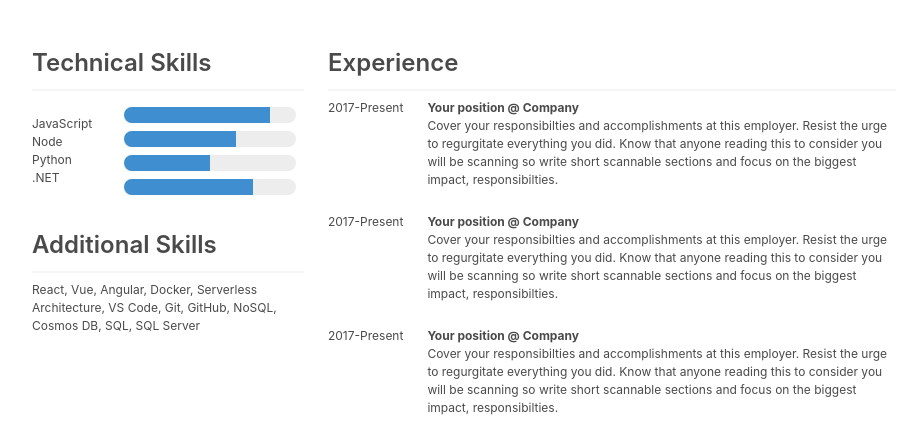
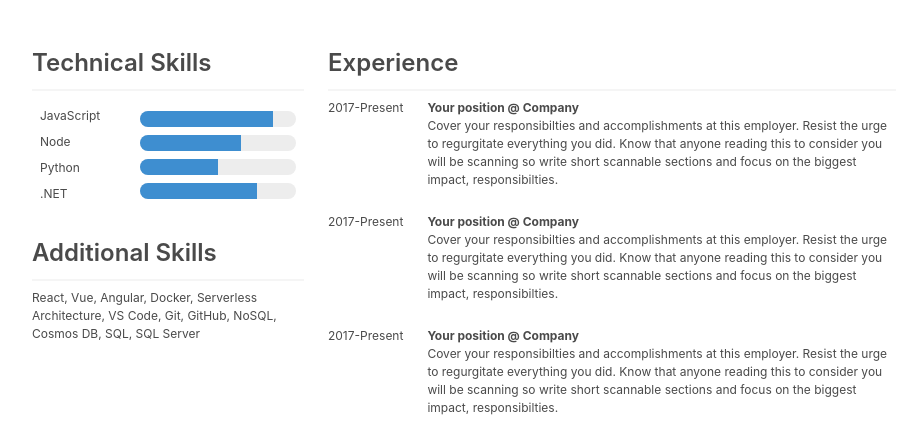
Before and after one commit to burkeholland/bulma-resume, a plain HTML site: page index.html in a window 1280 px wide. Shown: the part 657-1095 px from the top of the page, without its empty margins (176-1094 px from the left). Drawn offline with nearby package versions, Linux system fonts and the light colour scheme.

Commit message:
Update column spacing and add IDs to elements

```diff
--- a/index.html
+++ b/index.html
@@ -103,7 +103,7 @@
             </section>
             <section id="aboutMe" class="section">
                 <div class="columns is-vcentered is-mobile">
-                    <div class="column is-narrow is-hidden-mobile">
+                    <div id="photo" class="column is-narrow is-hidden-mobile">
                         <figure class="image is-128x128">
                             <!-- Replace "octocat" with your GitHub username to automaticaly pull in your github avatar -->
                             <img class=" is-rounded" src="https://github.com/octocat.png" alt="your name avatar">
@@ -135,10 +135,10 @@
                             <hr class="mt-2 mb-2">
                             <div class="columns is-vcentered is-mobile">
                                 <div class="column is-narrow">
-                                    <p class="m-0">JavaScript</p>
-                                    <p class="m-0">Node</p>
-                                    <p class="m-0">Python</p>
-                                    <p class="m-0">.NET</p>
+                                    <p class="m-2">JavaScript</p>
+                                    <p class="m-2">Node</p>
+                                    <p class="m-2">Python</p>
+                                    <p class="m-2">.NET</p>
                                 </div>
                                 <div class="column">
                                     <p class="m-2">
```
